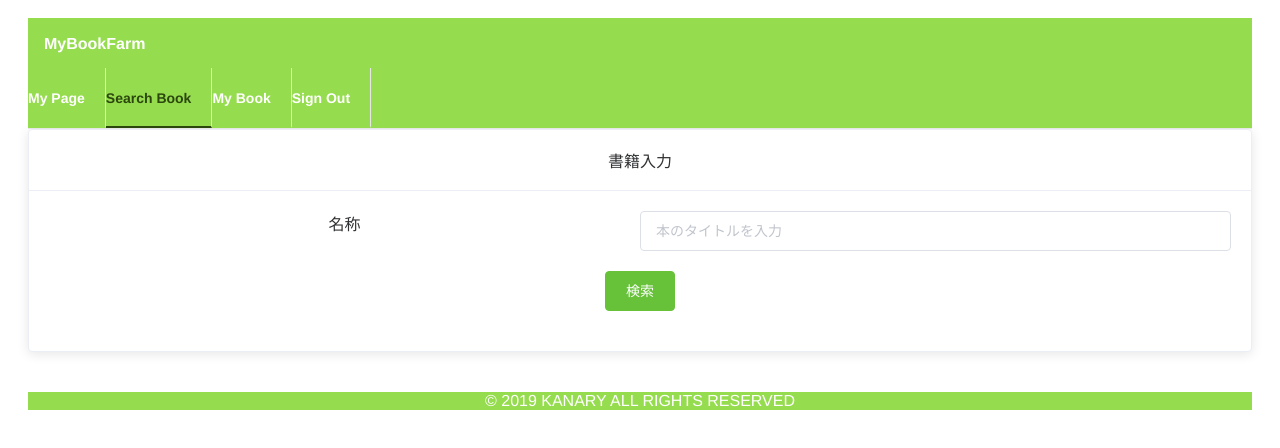
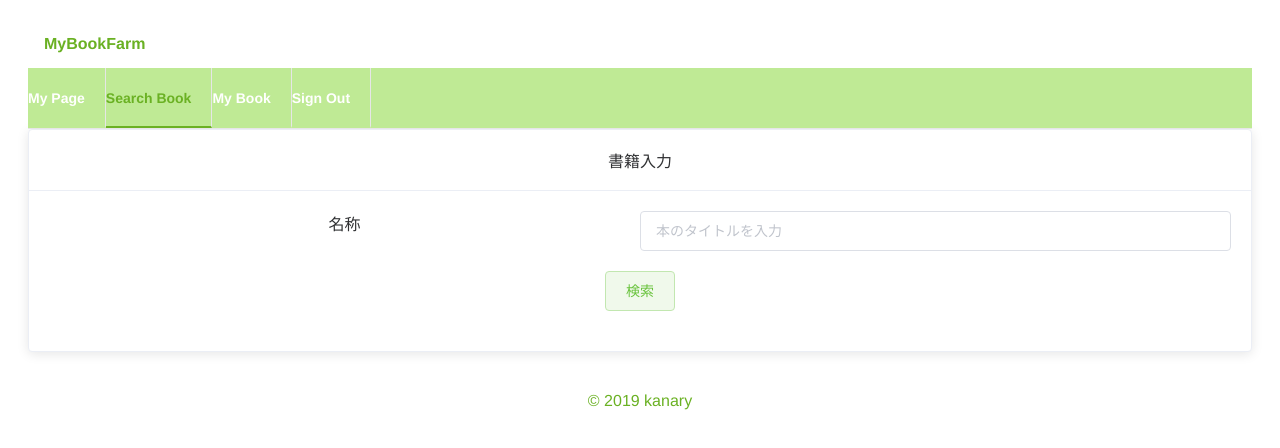
Before and after one commit to knry0329/MyBookFarm_Client, a Vue app: page /searchbook in a window 1280 px wide. Shown: the top 448 px of the page. Built offline with nearby package versions, Linux system fonts and the light colour scheme; no server answers; sample sign-in values are in the browser's storage; what v-calendar would draw is missing.

Commit message:
modify authentication on firebase .

```diff
--- a/src/router.js
+++ b/src/router.js
@@ -47,19 +47,22 @@ let router = new Router({
       path: '/mybook',
       name: 'mybook',
       // eslint-disable-next-line no-unused-vars
-      component: () => import(/* webpackChunkName: "mybook" */ './views/MyBook.vue')
+      component: () => import(/* webpackChunkName: "mybook" */ './views/MyBook.vue'),
+      meta: { requiresAuth: true }
     },
     {
       path: '/mypage',
       name: 'mypage',
       // eslint-disable-next-line no-unused-vars
-      component: () => import(/* webpackChunkName: "mypage" */ './views/MyPage.vue')
+      component: () => import(/* webpackChunkName: "mypage" */ './views/MyPage.vue'),
+      meta: { requiresAuth: true }
     },
     {
       path: '/bookDetail/:isbn',
       name: 'bookDetail',
       // eslint-disable-next-line no-unused-vars
-      component: () => import(/* webpackChunkName: "bookDetail" */ './views/BookDetail.vue')
+      component: () => import(/* webpackChunkName: "bookDetail" */ './views/BookDetail.vue'),
+      meta: { requiresAuth: true }
     }
   ]
 })
--- a/src/styles/colors.scss
+++ b/src/styles/colors.scss
@@ -1,5 +1,5 @@
-$HEADER_BACKGROUND: #95dc4e;
-$HEADER_LABEL: #ffffff;
+$HEADER_BACKGROUND: #ffffff;
+$HEADER_LABEL: #6ab123;
 
 $COLOR_0: #ffffff;
 $COLOR_1: #eaf8dc;
--- a/src/views/BookDetail.vue
+++ b/src/views/BookDetail.vue
@@ -53,6 +53,7 @@
                                 id="update-button"
                                 size="mini"
                                 type="success"
+                                plain
                                 v-on:click="updateUserBook()"
                             >更新
                             </el-button>
--- a/src/views/GlobalFooter.vue
+++ b/src/views/GlobalFooter.vue
@@ -1,7 +1,7 @@
 <template>
     <footer>
         <div id="global-footer">
-            © 2019 KANARY ALL RIGHTS RESERVED
+            © 2019 kanary
         </div>
     </footer>
 </template>
--- a/src/views/MyBook.vue
+++ b/src/views/MyBook.vue
@@ -32,6 +32,7 @@
                             <el-button
                                 size="mini"
                                 type="success"
+                                plain
                                 v-on:click="gotoDetail(scope.row.isbn.isbn)"
                             >詳細
                                 <!-- <router-link :to="{ name: 'bookDetail', params: { isbn: scope.row.Item.isbn }}">詳細</router-link> -->
--- a/src/views/MyPage.vue
+++ b/src/views/MyPage.vue
@@ -25,6 +25,7 @@
                                     id="modify-button"
                                     size="mini"
                                     type="success"
+                                    plain
                                     @click="switchArea"
                                 >編集
                                 </el-button>
@@ -33,6 +34,7 @@
                                     id="cancel-button"
                                     size="mini"
                                     type="info"
+                                    plain
                                     @click="switchArea"
                                 >キャンセル
                                 </el-button>
@@ -41,6 +43,7 @@
                                     id="update-button"
                                     size="mini"
                                     type="success"
+                                    plain
                                     @click="updateUser"
                                 >更新
                                 </el-button>
--- a/src/views/Navmenu.vue
+++ b/src/views/Navmenu.vue
@@ -4,9 +4,9 @@
         class="el-menu-demo"
         mode="horizontal"
         @select="handleSelect"
-        background-color="#95dc4e"
+        background-color="#bfea95"
         text-color="#fff"
-        active-text-color="#2b470e"
+        active-text-color="#6ab123"
         router>
         <el-menu-item class="el-menu" index="1" :route="{name: 'mypage'}">My Page</el-menu-item>
         <el-menu-item class="el-menu" index="2" :route="{name: 'searchbook'}">Search Book</el-menu-item>
--- a/src/views/SearchBook.vue
+++ b/src/views/SearchBook.vue
@@ -22,6 +22,7 @@
                     <el-col :span="24">
                         <el-button
                             type="success"
+                            plain
                             @click="searchBook">検索</el-button>
                     </el-col>
                 </el-row>
@@ -63,7 +64,8 @@
                         <template slot-scope="scope">
                             <el-button
                                 size="mini"
-                                type="danger"
+                                type="success"
+                                plain
                                 :disabled="scope.row.volumeInfo.industryIdentifiers==undefined || scope.row.volumeInfo.industryIdentifiers.length ==0"
                                 @click="registbook(scope.row.volumeInfo.industryIdentifiers[0].identifier)">MyBookに追加</el-button>
                         </template>
--- a/src/views/Signin.vue
+++ b/src/views/Signin.vue
@@ -28,7 +28,7 @@
         methods: {
             signIn: async function () {
                 await firebase.auth().signInWithEmailAndPassword(this.username, this.password)
-                    .then(() => this.$router.push('/searchbook'))
+                    .then(() => this.$router.push('/mypage'))
                     .catch(error => {
                         this.$message({
                             showClose: true,
```
